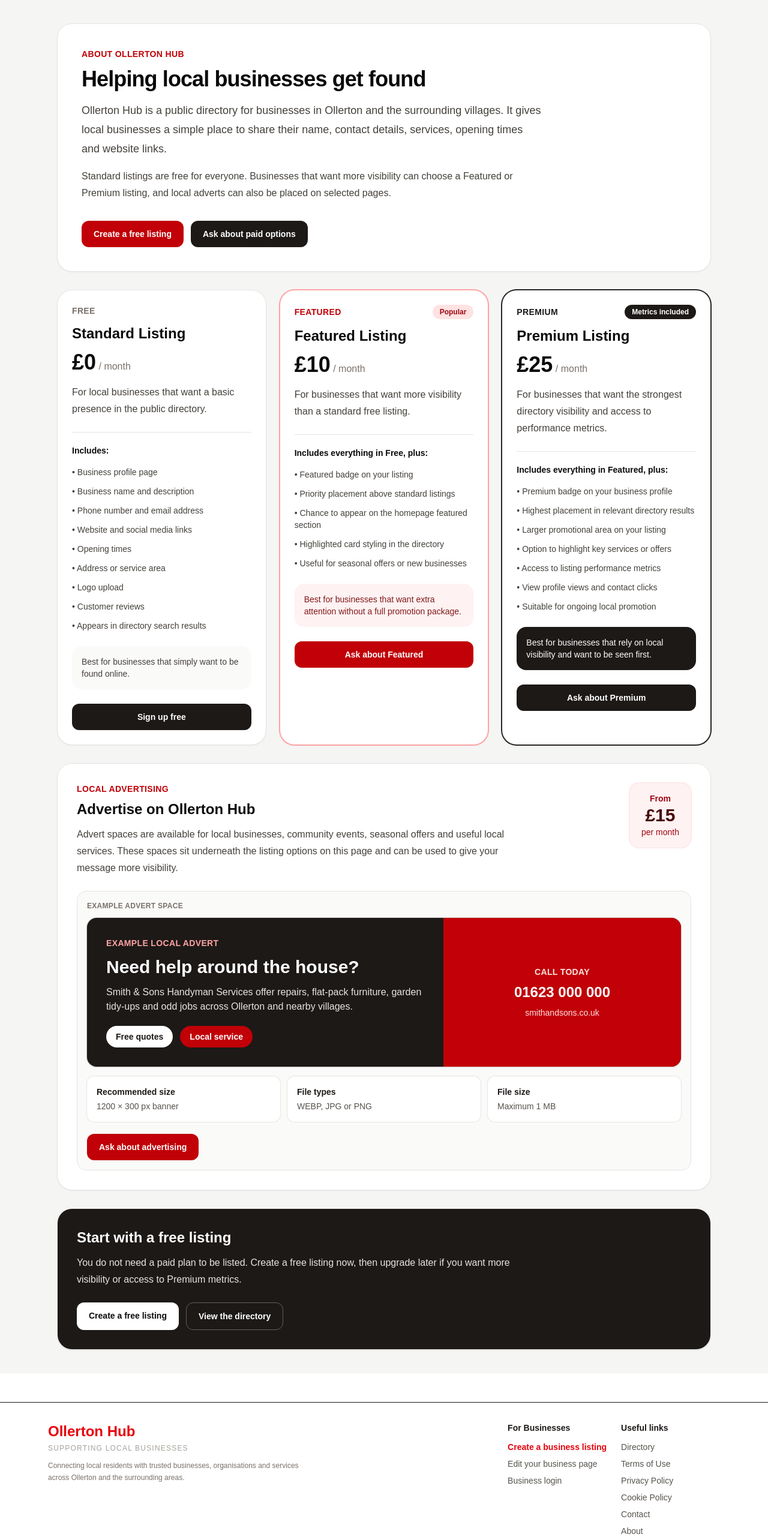
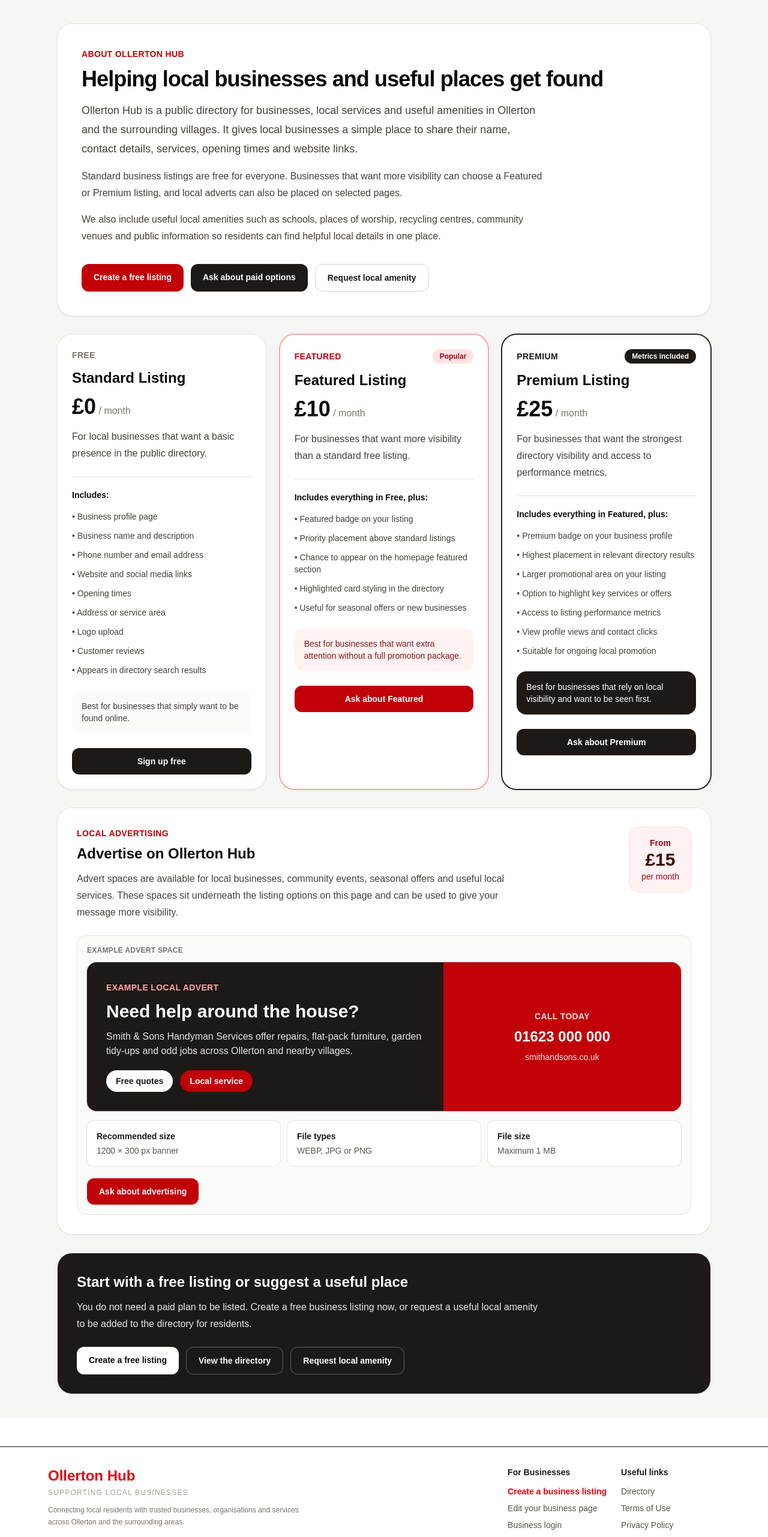
Before and after one commit to gubbn/ollerton-hub, a Next.js app: page /about in a window 1280 px wide. Shown: the top 2562 px of the page at 60% size. Built offline with nearby package versions, Linux system fonts and the light colour scheme.

Commit message:
Updates to request local ameneties

```diff
--- a/app/about/page.tsx
+++ b/app/about/page.tsx
@@ -10,20 +10,26 @@
           </p>
 
           <h1 className="mb-4 text-3xl font-bold tracking-tight text-stone-950 sm:text-4xl">
-            Helping local businesses get found
+            Helping local businesses and useful places get found
           </h1>
 
           <p className="max-w-3xl text-lg leading-8 text-stone-700">
-            Ollerton Hub is a public directory for businesses in Ollerton and
-            the surrounding villages. It gives local businesses a simple place
-            to share their name, contact details, services, opening times and
-            website links.
+            Ollerton Hub is a public directory for businesses, local services
+            and useful amenities in Ollerton and the surrounding villages. It
+            gives local businesses a simple place to share their name, contact
+            details, services, opening times and website links.
           </p>
 
           <p className="mt-4 max-w-3xl leading-7 text-stone-700">
-            Standard listings are free for everyone. Businesses that want more
-            visibility can choose a Featured or Premium listing, and local
-            adverts can also be placed on selected pages.
+            Standard business listings are free for everyone. Businesses that
+            want more visibility can choose a Featured or Premium listing, and
+            local adverts can also be placed on selected pages.
+          </p>
+
+          <p className="mt-4 max-w-3xl leading-7 text-stone-700">
+            We also include useful local amenities such as schools, places of
+            worship, recycling centres, community venues and public information
+            so residents can find helpful local details in one place.
           </p>
 
           <div className="mt-8 flex flex-wrap gap-3">
@@ -39,6 +45,13 @@
               className="rounded-xl bg-stone-900 px-5 py-3 text-sm font-semibold text-white hover:bg-stone-800"
             >
               Ask about paid options
+            </Link>
+
+            <Link
+              href="/contact?subject=request-local-amenity"
+              className="rounded-xl border border-stone-300 bg-white px-5 py-3 text-sm font-semibold text-stone-900 hover:bg-stone-50"
+            >
+              Request local amenity
             </Link>
           </div>
         </div>
@@ -130,15 +143,9 @@
             </div>
 
             <div className="rounded-2xl bg-red-50 px-5 py-4 text-center ring-1 ring-red-100">
-              <p className="text-sm font-semibold text-red-800">
-                From
-              </p>
-              <p className="text-3xl font-bold text-red-950">
-                £15
-              </p>
-              <p className="text-sm text-red-800">
-                per month
-              </p>
+              <p className="text-sm font-semibold text-red-800">From</p>
+              <p className="text-3xl font-bold text-red-950">£15</p>
+              <p className="text-sm text-red-800">per month</p>
             </div>
           </div>
 
@@ -179,9 +186,7 @@
                     <p className="text-sm font-semibold uppercase tracking-wide text-red-100">
                       Call today
                     </p>
-                    <p className="mt-2 text-2xl font-bold">
-                      01623 000 000
-                    </p>
+                    <p className="mt-2 text-2xl font-bold">01623 000 000</p>
                     <p className="mt-2 text-sm text-red-100">
                       smithandsons.co.uk
                     </p>
@@ -195,27 +200,17 @@
                 <p className="font-semibold text-stone-900">
                   Recommended size
                 </p>
-                <p className="mt-1">
-                  1200 × 300 px banner
-                </p>
+                <p className="mt-1">1200 × 300 px banner</p>
               </div>
 
               <div className="rounded-xl bg-white p-4 ring-1 ring-stone-200">
-                <p className="font-semibold text-stone-900">
-                  File types
-                </p>
-                <p className="mt-1">
-                  WEBP, JPG or PNG
-                </p>
+                <p className="font-semibold text-stone-900">File types</p>
+                <p className="mt-1">WEBP, JPG or PNG</p>
               </div>
 
               <div className="rounded-xl bg-white p-4 ring-1 ring-stone-200">
-                <p className="font-semibold text-stone-900">
-                  File size
-                </p>
-                <p className="mt-1">
-                  Maximum 1 MB
-                </p>
+                <p className="font-semibold text-stone-900">File size</p>
+                <p className="mt-1">Maximum 1 MB</p>
               </div>
             </div>
 
@@ -232,13 +227,13 @@
 
         <section className="mt-8 rounded-3xl bg-stone-900 p-6 text-white shadow-sm sm:p-8">
           <h2 className="text-2xl font-bold">
-            Start with a free listing
+            Start with a free listing or suggest a useful place
           </h2>
 
           <p className="mt-3 max-w-3xl leading-7 text-stone-200">
-            You do not need a paid plan to be listed. Create a free listing now,
-            then upgrade later if you want more visibility or access to Premium
-            metrics.
+            You do not need a paid plan to be listed. Create a free business
+            listing now, or request a useful local amenity to be added to the
+            directory for residents.
           </p>
 
           <div className="mt-6 flex flex-wrap gap-3">
@@ -254,6 +249,13 @@
               className="rounded-xl border border-white/30 px-5 py-3 text-sm font-semibold text-white hover:bg-white/10"
             >
               View the directory
+            </Link>
+
+            <Link
+              href="/contact?subject=request-local-amenity"
+              className="rounded-xl border border-white/30 px-5 py-3 text-sm font-semibold text-white hover:bg-white/10"
+            >
+              Request local amenity
             </Link>
           </div>
         </section>
@@ -325,9 +327,7 @@
         )}
       </div>
 
-      <h2 className="mt-3 text-2xl font-bold text-stone-950">
-        {title}
-      </h2>
+      <h2 className="mt-3 text-2xl font-bold text-stone-950">{title}</h2>
 
       <p className="mt-3 text-4xl font-bold text-stone-950">
         {price}
@@ -337,9 +337,7 @@
         </span>
       </p>
 
-      <p className="mt-4 leading-7 text-stone-700">
-        {description}
-      </p>
+      <p className="mt-4 leading-7 text-stone-700">{description}</p>
 
       <div className="mt-6 border-t border-stone-200 pt-5">
         <h3 className="text-sm font-semibold text-stone-950">
```
